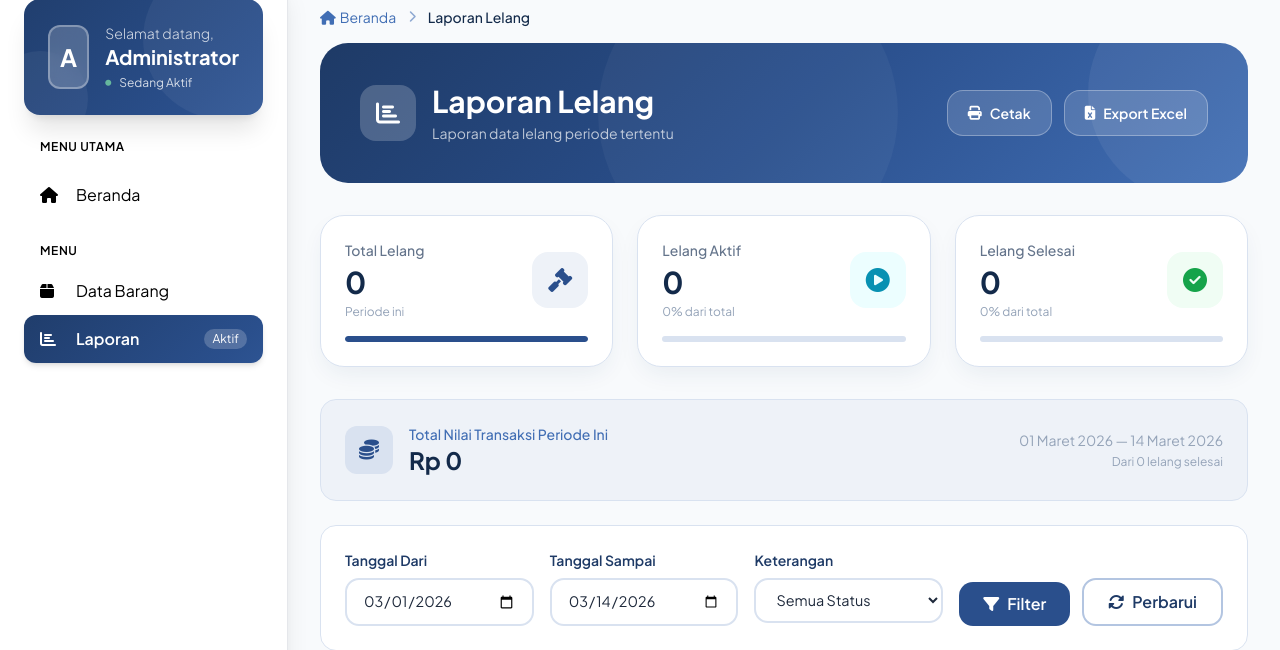
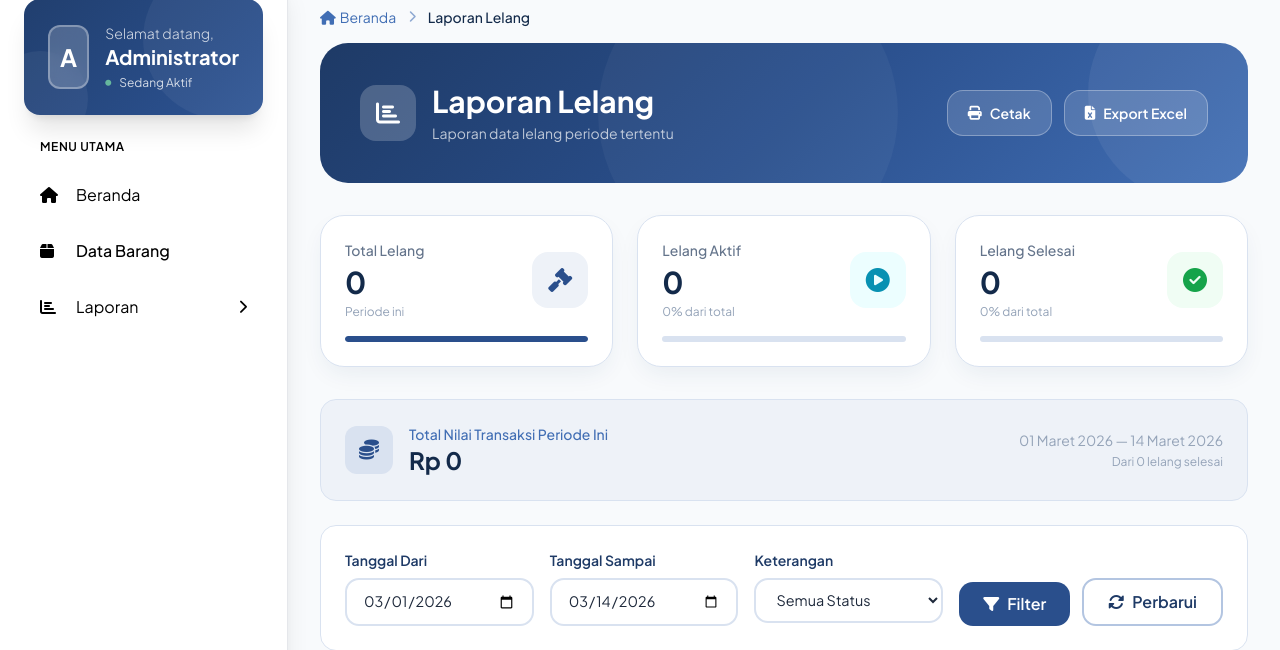
Before and after one commit to iqbalkahini/ukk-agis, a PHP site: page /sistem-lelang-online/admin/laporan.php in a window 1280 px wide. Shown: the part 91-741 px from the top of the page. Run offline with PHP 8.4, Linux system fonts and the light colour scheme; a user stored in the database is signed in; data comes from the database, SQL or seed files in the repository; data that the repository does not hold is empty; some libraries are stand-ins or nearby versions.

Commit message:
memperbaiki dan juga mengubah layout navbar agar konsisten

```diff
--- a/admin/data_barang.php
+++ b/admin/data_barang.php
@@ -604,9 +604,6 @@ $barang = mysqli_query($conn, "SELECT * FROM tb_barang $where_clause ORDER BY id
                         <i class="fas fa-home w-6 text-primary-400 group-hover:text-primary-600 group-hover:scale-110 transition-transform"></i>
                         <span class="ml-3 group-hover:translate-x-1 transition-transform">Beranda</span>
                     </a>
-
-                    <div class="pt-4">
-                        <p class="text-xs uppercase tracking-wider text-primary-300 mb-2 px-4 font-semibold" data-aos="fade-right">Menu</p>
                     <a href="data_barang.php" class="flex items-center px-4 py-3 bg-primary-50 text-primary-700 rounded-xl font-medium group relative overflow-hidden">
                         <i class="fas fa-box w-6 text-primary-600"></i>
                         <span class="ml-3">Data Barang</span>
@@ -617,7 +614,6 @@ $barang = mysqli_query($conn, "SELECT * FROM tb_barang $where_clause ORDER BY id
                         <i class="fas fa-chart-bar w-6 text-primary-400 group-hover:text-primary-600 group-hover:scale-110 transition-transform"></i>
                         <span class="ml-3 group-hover:translate-x-1 transition-transform">Laporan</span>
                     </a>
-                    </div>
                 </nav>
             </div>
 
--- a/admin/laporan.php
+++ b/admin/laporan.php
@@ -535,28 +535,22 @@ if(!function_exists('formatTanggalWaktu')) {
 
                 <!-- Navigation -->
                 <nav class="space-y-2">
-                    <p class="text-xs uppercase tracking-wider text-primary-300 mb-4 px-4 font-semibold slide-in-left">Menu Utama</p>
+                    <p class="text-xs uppercase tracking-wider text-primary-300 mb-4 px-4 font-semibold" data-aos="fade-right">Menu Utama</p>
 
-                    <a href="dashboard.php" class="flex items-center px-4 py-3 text-primary-700 hover:bg-primary-50 rounded-xl transition-all duration-200 group">
-                        <i class="fas fa-home w-6 text-primary-400 group-hover:text-primary-600 transition-colors"></i>
-                        <span class="ml-3">Beranda</span>
-                        <i class="fas fa-arrow-right ml-auto opacity-0 group-hover:opacity-100 transition-all text-primary-400 group-hover:translate-x-1"></i>
+                    <a href="dashboard.php" class="flex items-center px-4 py-3 text-primary-700 hover:bg-primary-50 rounded-xl transition-all duration-200 group relative overflow-hidden">
+                        <i class="fas fa-home w-6 text-primary-400 group-hover:text-primary-600 group-hover:scale-110 transition-transform"></i>
+                        <span class="ml-3 group-hover:translate-x-1 transition-transform">Beranda</span>
+                    </a>
+                    <a href="data_barang.php" class="flex items-center px-4 py-3 bg-primary-50 text-primary-700 rounded-xl font-medium group relative overflow-hidden">
+                        <i class="fas fa-box w-6 text-primary-600"></i>
+                        <span class="ml-3">Data Barang</span>
                     </a>
 
-                    <div class="pt-4">
-                        <p class="text-xs uppercase tracking-wider text-primary-300 mb-2 px-4 font-semibold slide-in-left">Menu</p>
-                        <a href="data_barang.php" class="flex items-center px-4 py-3 text-primary-700 hover:bg-primary-50 rounded-xl transition-all duration-200 group">
-                            <i class="fas fa-box w-6 text-primary-400 group-hover:text-primary-600 transition-colors"></i>
-                            <span class="ml-3">Data Barang</span>
-                            <i class="fas fa-arrow-right ml-auto opacity-0 group-hover:opacity-100 transition-all text-primary-400 group-hover:translate-x-1"></i>
-                        </a>
-
-                        <a href="laporan.php" class="flex items-center px-4 py-3 gradient-bg text-white rounded-xl shadow-md transition-all duration-200 group">
-                            <i class="fas fa-chart-bar w-6 text-white"></i>
-                            <span class="ml-3 font-semibold">Laporan</span>
-                            <span class="ml-auto text-xs bg-white/20 px-2 py-0.5 rounded-full">Aktif</span>
-                        </a>
-                    </div>
+                    <a href="laporan.php" class="flex items-center px-4 py-3 text-primary-700 hover:bg-primary-50 rounded-xl transition-all duration-200 group relative overflow-hidden">
+                        <i class="fas fa-chart-bar w-6 text-primary-400 group-hover:text-primary-600 group-hover:scale-110 transition-transform"></i>
+                        <span class="ml-3 group-hover:translate-x-1 transition-transform">Laporan</span>
+                        <i class="fas fa-chevron-right ml-auto text-sm text-primary-600"></i>
+                    </a>
                 </nav>
             </div>
 
--- a/config/config.php
+++ b/config/config.php
@@ -1,8 +1,8 @@
 <?php
 // Database Configuration
-define('DB_HOST', 'localhost');
+define('DB_HOST', 'mysql');
 define('DB_USER', 'root');
-define('DB_PASS', '');
+define('DB_PASS', 'root123');
 define('DB_NAME', 'sistem_lelang_online');
 
 // Create connection
```
Also changed, not shown: admin/dashboard.php (+13 -52 lines). Lines whose indentation alone changed are shown as unchanged.
